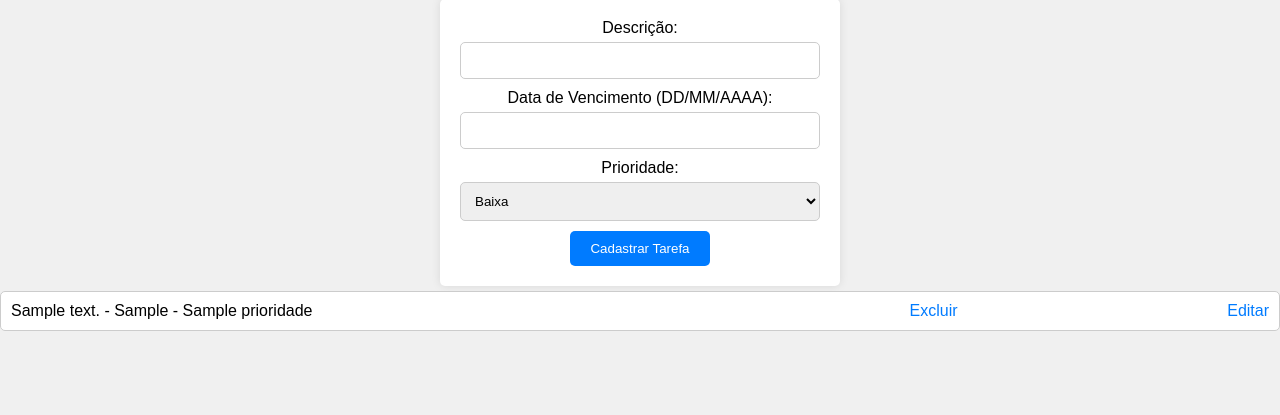
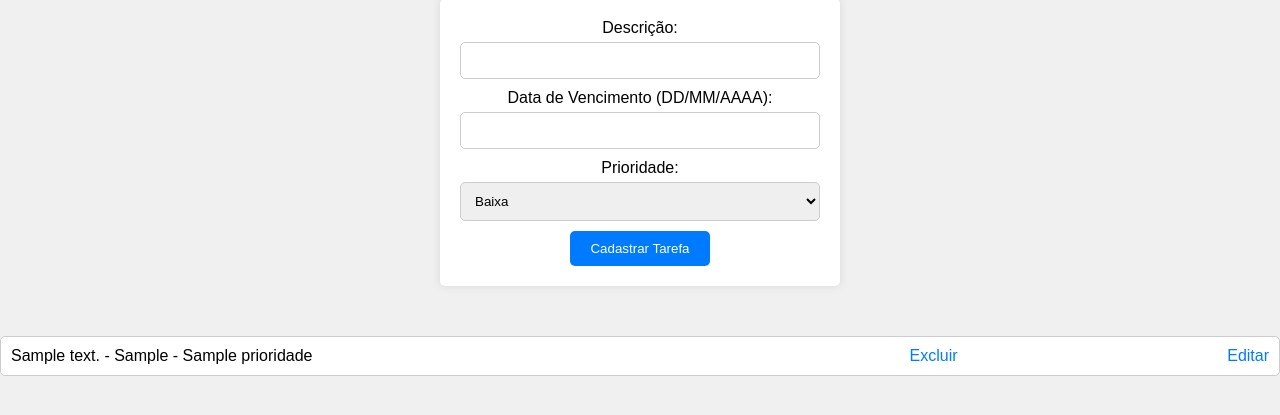
Before and after one commit to gabrielportelagomes/gerenciador_de_tarefas, a Flask app: template templates/index.html in a window 1280 px wide. Shown: the part 69-484 px from the top of the page. Run offline with Flask 2, Linux system fonts and the light colour scheme; the template is opened without the code that fills it: most values are stand-ins (such as "Sample title", 1, 10 or a date in 2020).

Commit message:
refactor: alteração no layout

```diff
--- a/static/style.css
+++ b/static/style.css
@@ -49,6 +49,7 @@ input[type="submit"] {
 ul {
   list-style: none;
   padding: 0;
+  margin-top: 50px;
 }
 
 li {
@@ -72,8 +73,7 @@ a:hover {
 }
 
 p {
-  min-width: 50%;
-  max-width: 60%;
+  width: 50%;
   text-align: start;
 }
 
```
